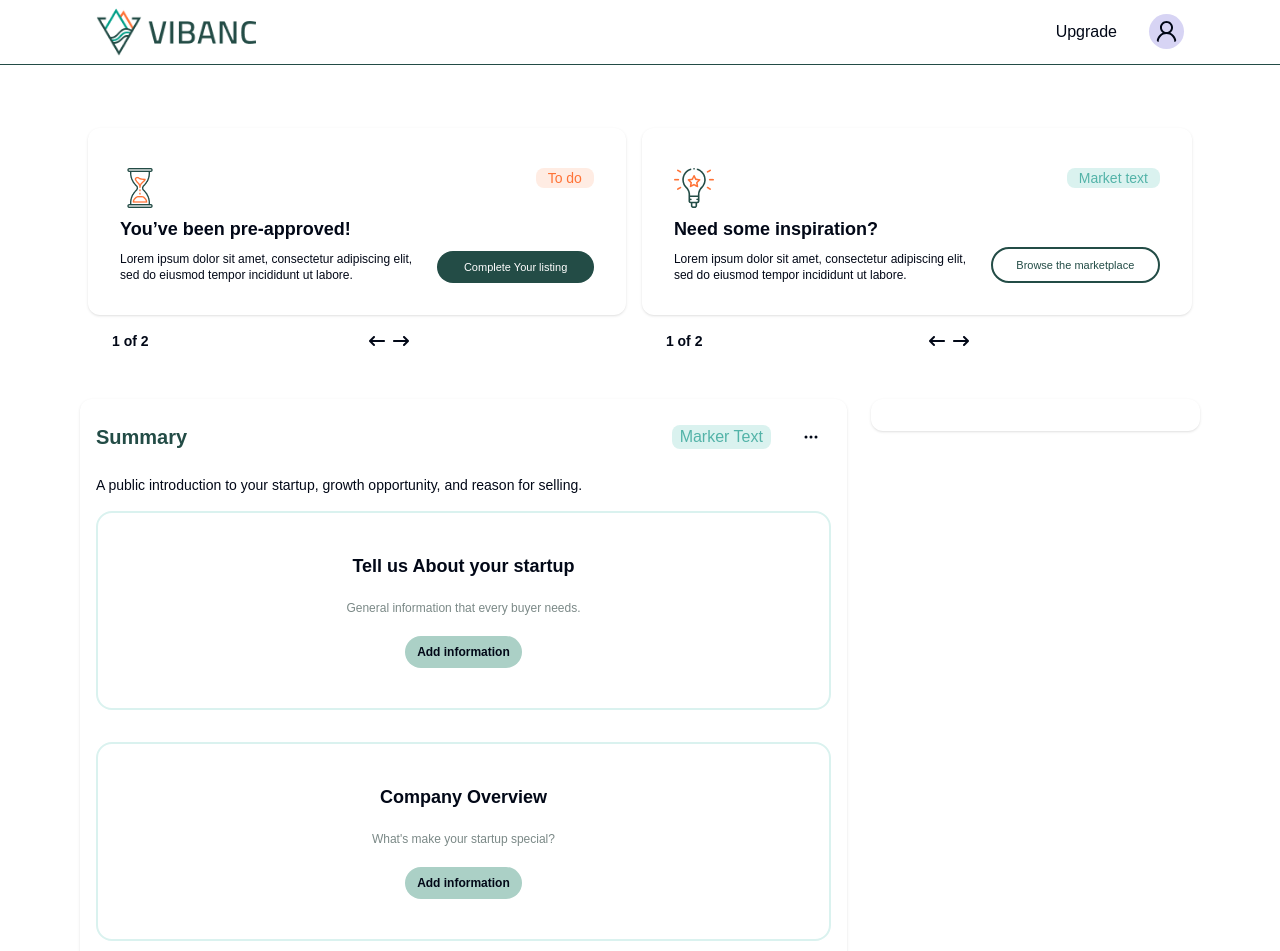
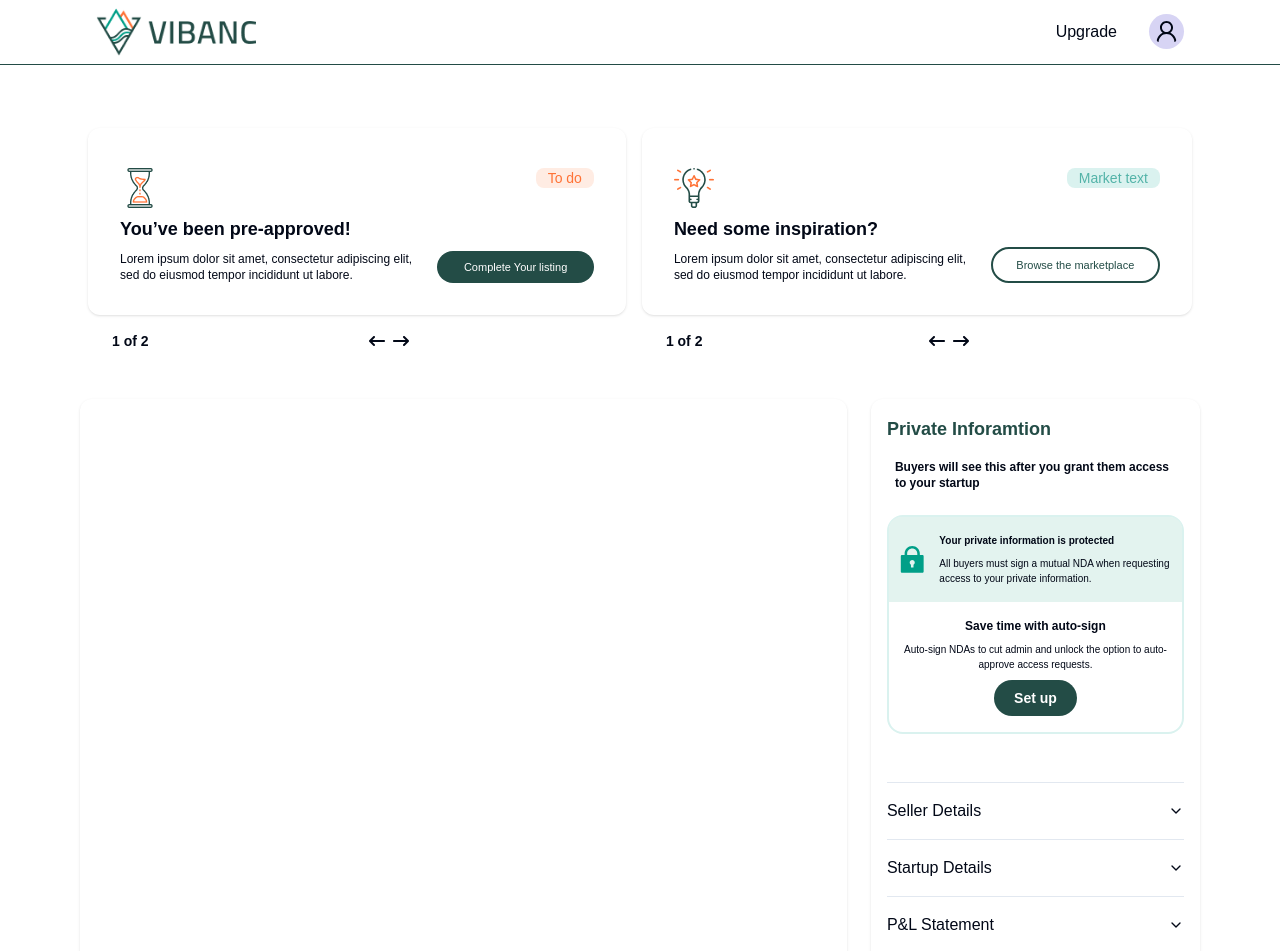
Before and after one commit to Afrasyab11/Vibanc-Buyer, a Next.js app: page /seller/listing in a window 1280 px wide. Shown: the top 951 px of the page. Built offline with nearby package versions, Linux system fonts and the light colour scheme.

Commit message:
Uncomment the Private and AccordionComp

```diff
--- a/src/app/seller/listing/page.jsx
+++ b/src/app/seller/listing/page.jsx
@@ -24,12 +24,12 @@ export default function page() {
 
       <div className='bg-white  lg:flex gap-x-6 w-[100%] mx-auto mt-12'>
         <div className='lg:w-[70%] mx-auto shadow rounded-xl p-4 mt-12 lg:mt-0'>
-          <Summary />
+          {/* <Summary /> */}
         </div>
         {/* This div is for private information */}
         <div className='lg:w-[30%] mx-auto shadow rounded-xl p-4 mt-12 lg:mt-0 h-fit'>
-          {/* <PrivateInfo /> */}
-          {/* <AccordionComponent /> */}
+          <PrivateInfo />
+          <AccordionComponent />
         </div>
       </div>
       {/* This div is for financials and metrics */}
```
